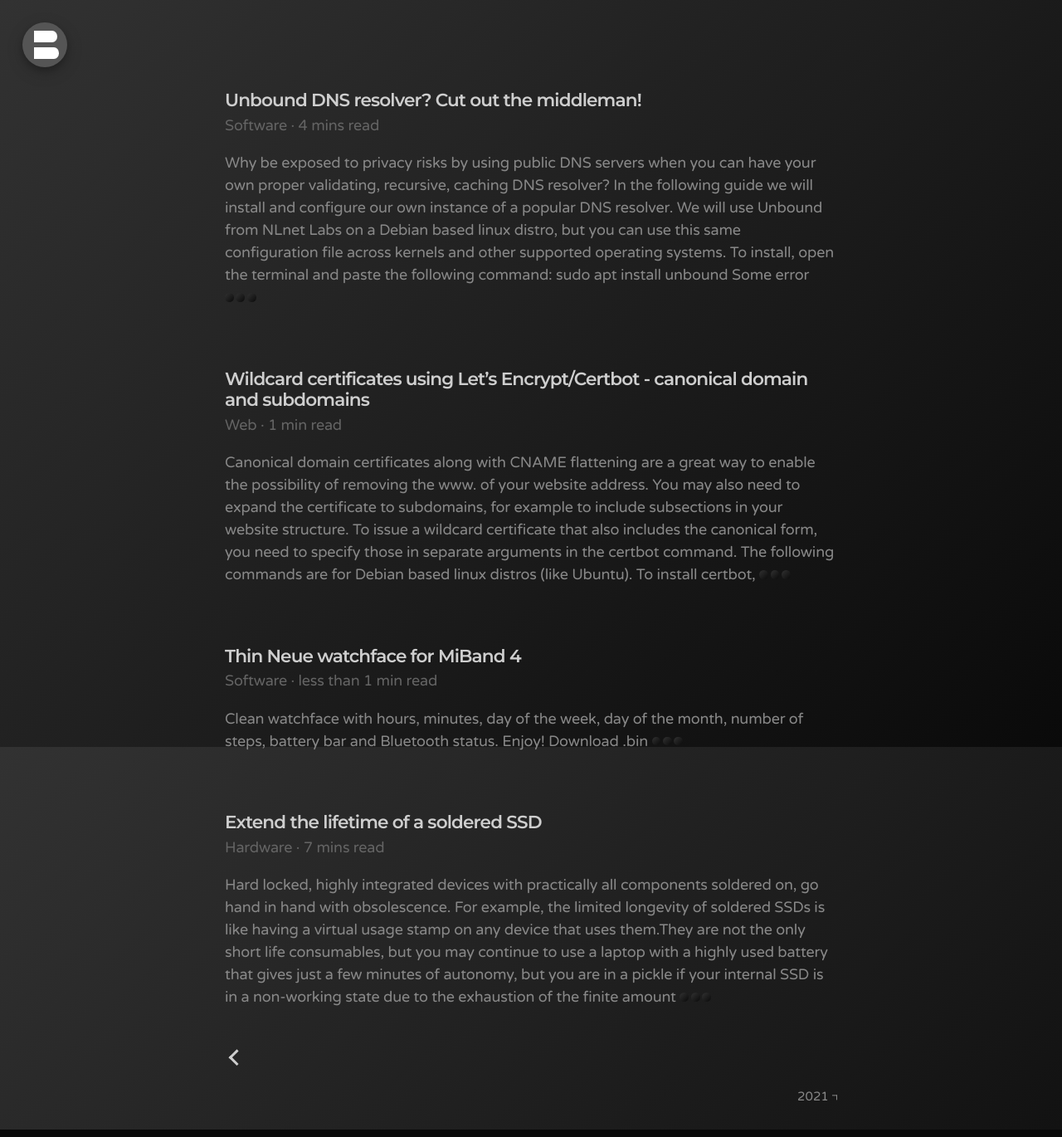
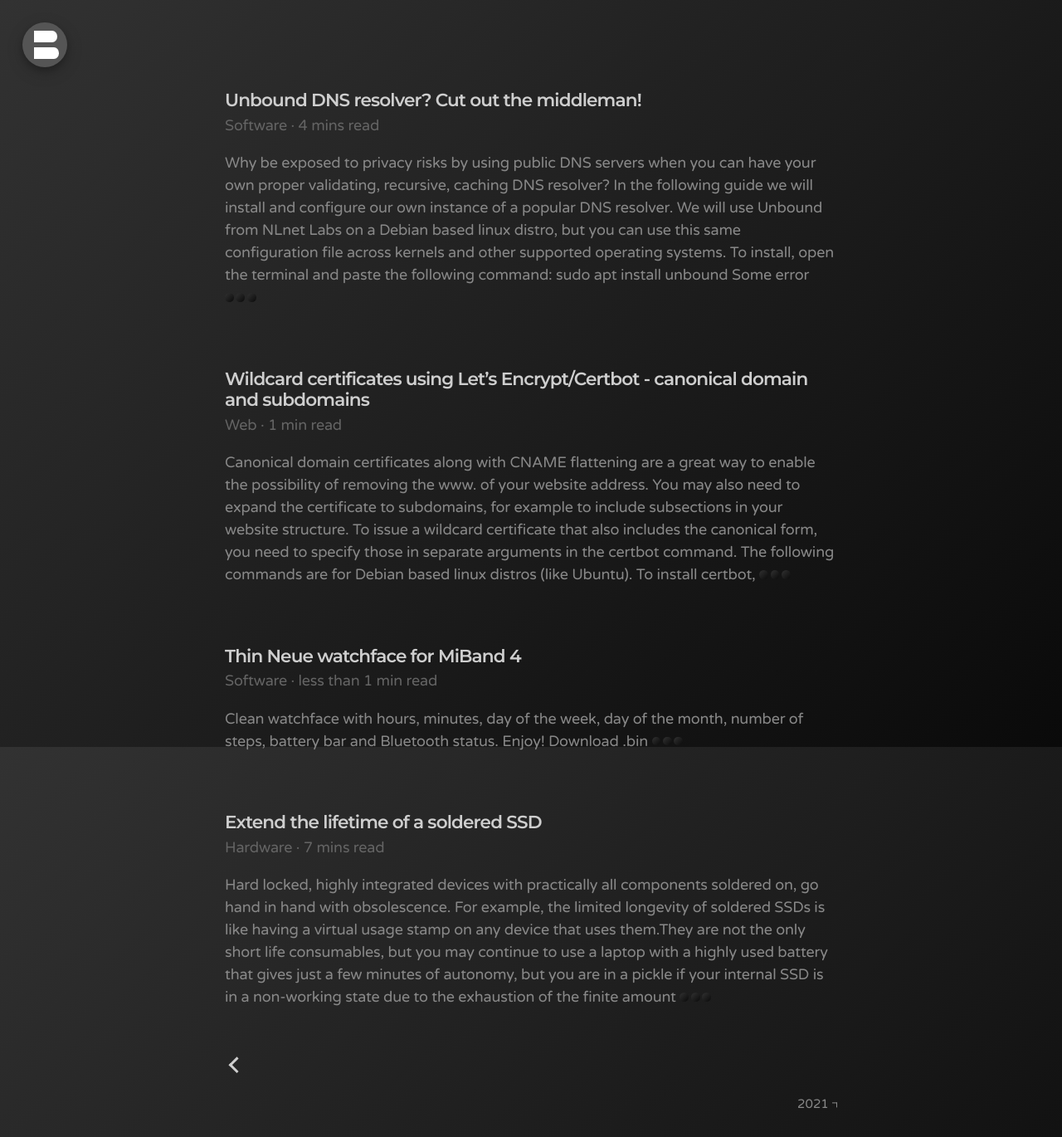
Before and after one commit to bonina/bonina.github.io, a Jekyll site: the page built from index.html, in a window 1280 px wide. Shown: the whole page at 83% size. Built offline with Jekyll 4.4.1, drawn with Linux system fonts in a browser that asks for light colours; the list of posts is cut into pages by our own code.

Commit message:
Update _pagination.scss

```diff
--- a/_sass/_pagination.scss
+++ b/_sass/_pagination.scss
@@ -1,6 +1,6 @@
 .pagination {
   overflow: hidden;
-  margin-top: 2.5rem;
+  margin-top: 3rem;
 }
 
 // Pagination items can be `span`s or `a`s
```
